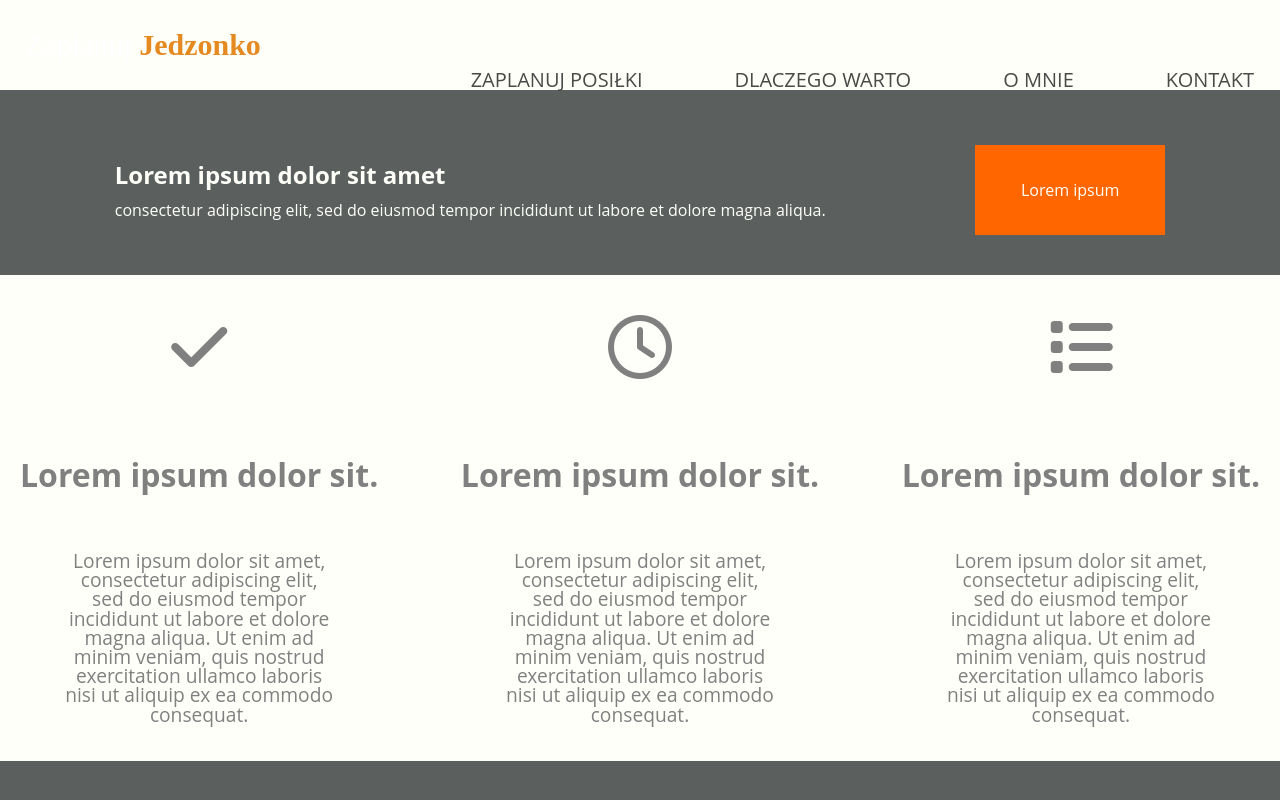
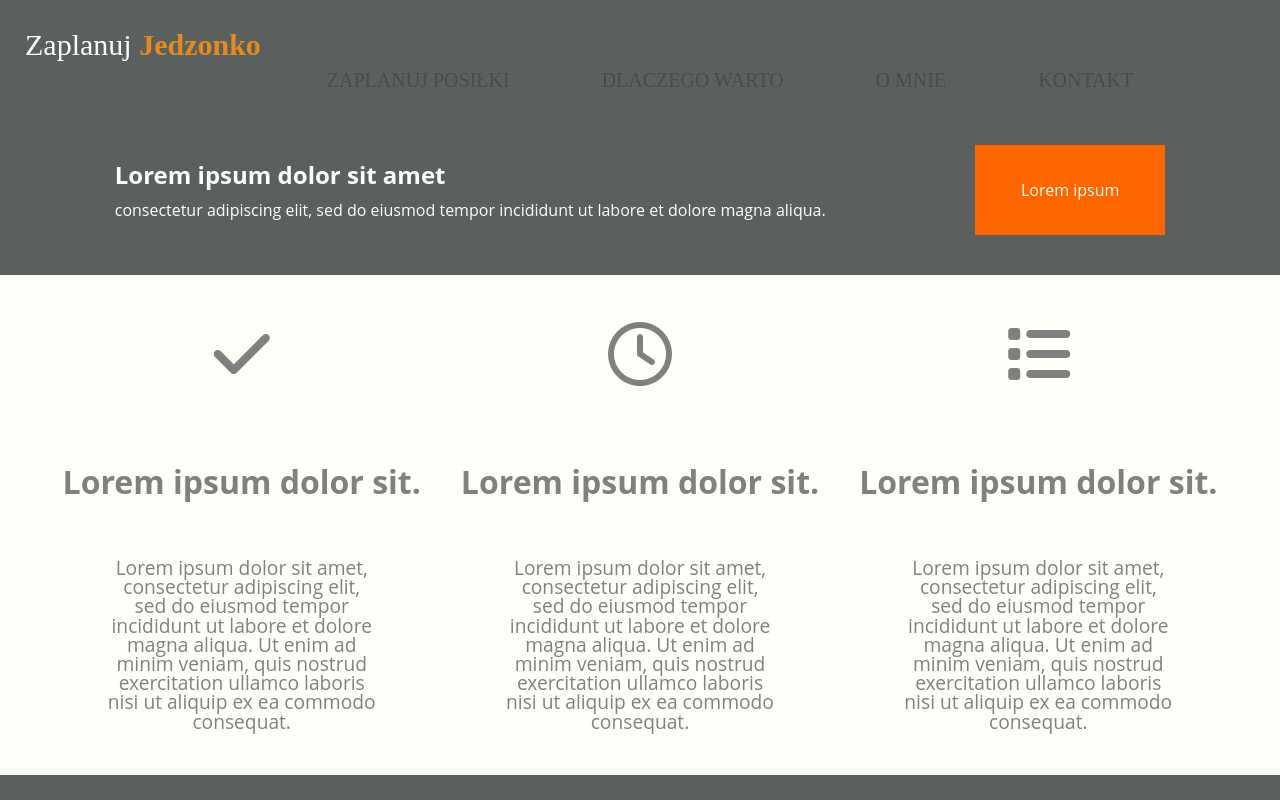
Before and after one commit to iKacperG/ScrumLAB, a plain HTML site: page development/index.html in a window 1280 px wide. Shown: the top 800 px of the page. Drawn offline with nearby package versions, Linux system fonts and the light colour scheme; files that its build step writes are made by us from their sources; a web font is replaced by a local one.

Commit message:
bug fixed

```diff
--- a/development/index.html
+++ b/development/index.html
@@ -10,7 +10,7 @@
 </head>
 <body>
 <header>
-    <div class="container">
+    <div class="header_container">
         <div href="" class="page-logo">
             <h1>
                 <span id="first">Zaplanuj</span>
--- a/development/scss/elements/_header.scss
+++ b/development/scss/elements/_header.scss
@@ -4,14 +4,16 @@ header {
   align-items: center;
   height: 90px;
   background-color: $color-nav;
+
+
 }
 
-.container {
+.header_container {
   display: flex;
   justify-content: space-between;
   align-items: center;
   height: 100%;
-  width: 100%;
+  max-width: 100%;
 }
 .page-logo{
   margin-left: 25px;
```
